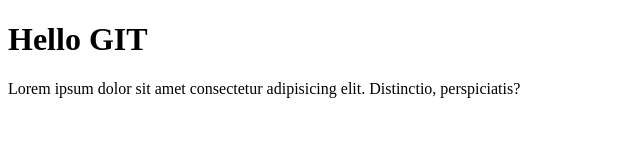
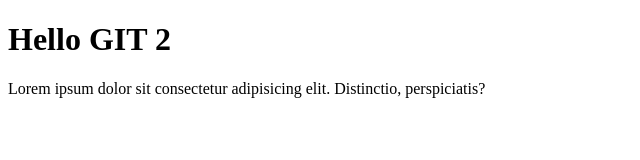
Before and after one commit to AkramMoussaoui/test-git, a plain HTML site: page index.html in a window 1280 px wide. Shown: the whole page, without its empty margins (0-640 px from the left). Drawn offline with Linux system fonts and the light colour scheme.

Commit message:
change from github

```diff
--- a/index.html
+++ b/index.html
@@ -7,9 +7,9 @@
     <title>Document</title>
   </head>
   <body>
-    <h1>Hello GIT</h1>
+    <h1>Hello GIT 2</h1>
     <p>
-      Lorem ipsum dolor sit amet consectetur adipisicing elit. Distinctio,
+      Lorem ipsum dolor sit consectetur adipisicing elit. Distinctio,
       perspiciatis?
     </p>
   </body>
```
